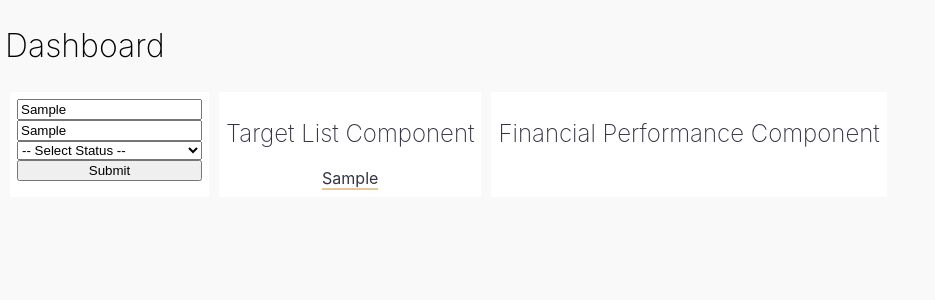
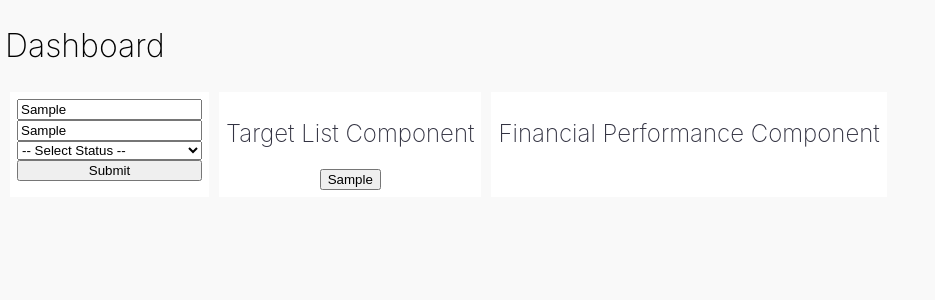
Before and after one commit to jwwharrell/acquisition-tool, a React (Create React App) app: page / in a window 1280 px wide. Both pictures are taken after typing "Sample", "Sample" into the empty fields and a click on the input 109 px from the left and 170 px from the top of the page. Shown: the top 300 px of the page, without its empty margins (0-935 px from the left). Built offline with nearby package versions, Linux system fonts and the light colour scheme.

Commit message:
State holds a selected target

```diff
--- a/src/App.js
+++ b/src/App.js
@@ -1,6 +1,7 @@
 import React, { Component } from 'react'
 import './App.scss'
 import Dashboard from './components/window/Dashboard.js'
+
 
 export default class App extends Component {
 
--- a/src/App.scss
+++ b/src/App.scss
@@ -42,6 +42,5 @@ h2 {
 
     li {
         list-style: none;
-        border-bottom: $accent 2px solid;
     }
 }
--- a/src/components/cards/TargetList.js
+++ b/src/components/cards/TargetList.js
@@ -1,14 +1,24 @@
 import React, { Component } from 'react'
 
 export default class TargetList extends Component {
+
+    onTargetSelect = (e) => {
+        this.props.selectTarget(e.target.value)
+    }
+
     render() {
         return (
             <ul className='card'>
                 <h2>Target List Component</h2>
 
                 {this.props.listOfTargets.map((target, index) => {
+                    let singleLink = `/company/${target.id}`
                     return (
-                        <li key={'target' + index.toString()}>{target.name}</li>
+                        <li key={'targetList' + index.toString()}>
+                            <button
+                                value={target.id}
+                                onClick={this.onTargetSelect}
+                            >{target.name}</button></li>
                     )
                 })}
             </ul>
--- a/src/components/window/Dashboard.js
+++ b/src/components/window/Dashboard.js
@@ -6,6 +6,7 @@ import FinancialPerformance from '../cards/FinancialPerformance.js'
 export default class Dashboard extends Component {
     state = {
         listOfTargets: [],
+        selectedTarget: ''
 
     }
 
@@ -15,6 +16,16 @@ export default class Dashboard extends Component {
         currentTarget.id = 'target' + this.state.listOfTargets.length.toString()
         const previousState = { ...this.state }
         previousState.listOfTargets.push(currentTarget)
+        this.setState(previousState)
+    }
+
+    onTargetSelect = (targetId) => {
+        let allTargets = this.state.listOfTargets
+        let selectedTarget = allTargets.filter((target) => {
+            return target.id === targetId
+        })
+        const previousState = { ...this.state }
+        previousState.selectedTarget = selectedTarget
         this.setState(previousState)
     }
 
@@ -28,6 +39,7 @@ export default class Dashboard extends Component {
                     />
                     <TargetList
                         listOfTargets={this.state.listOfTargets}
+                        selectTarget={this.onTargetSelect}
                     />
                     <FinancialPerformance />
                 </div>
```
